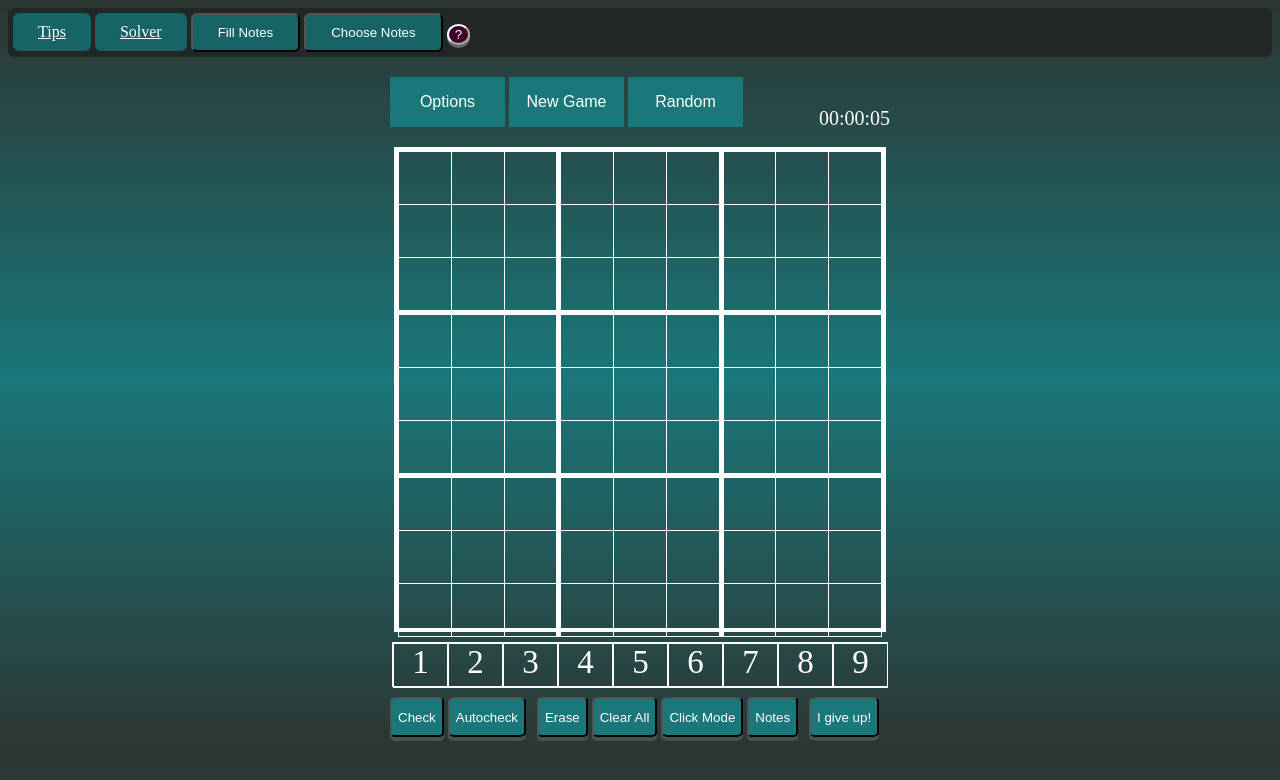
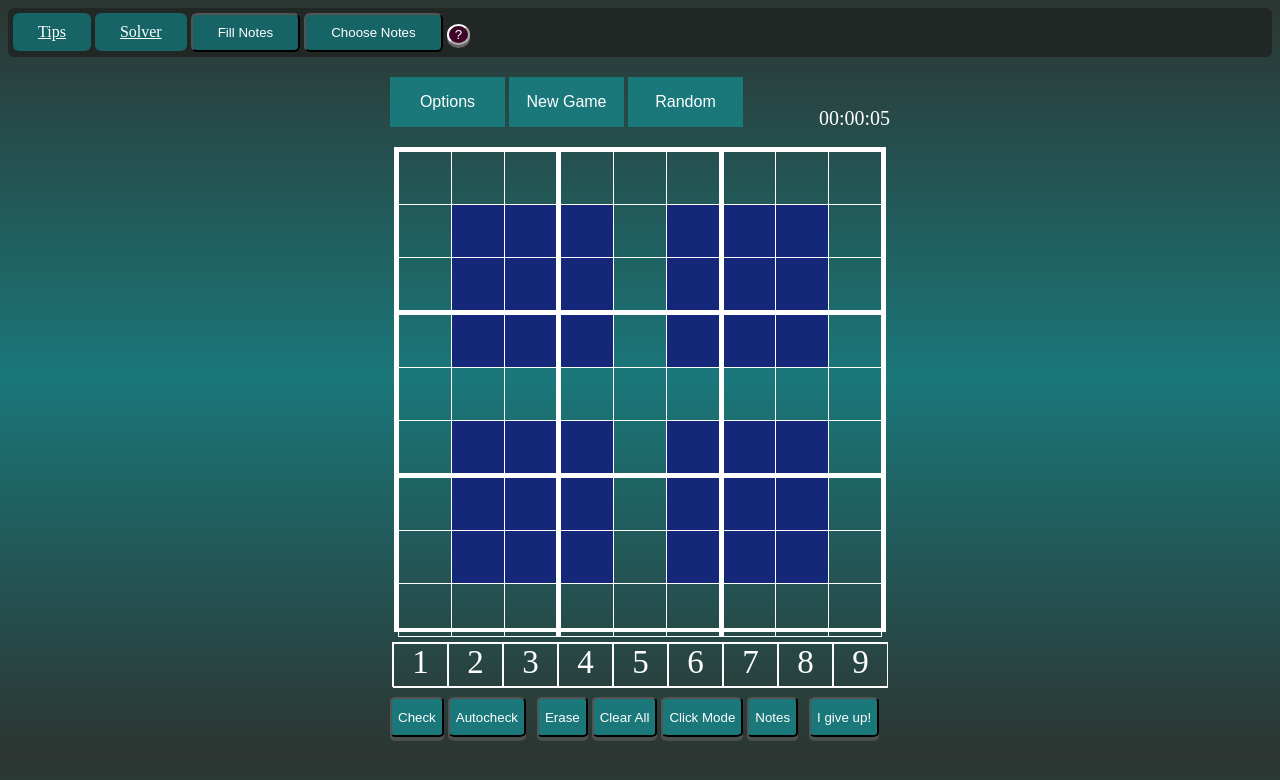
Before and after one commit to MelanieNPS/Orbital2020-outofthebox, a website: page public/hypersudoku.html in a window 1280 px wide. Drawn offline with nearby package versions, Linux system fonts and the light colour scheme.

Commit message:
Add HyperSudoku extra boxes

```diff
--- a/public/hypersudoku.css
+++ b/public/hypersudoku.css
@@ -11,6 +11,14 @@ body{
     height:485px;
     margin: auto;
     border-collapse: collapse;
+}
+.hypercell{
+    background-color: rgb(21, 39, 121);
+    border: 1px solid white;
+    width: 50px;
+    height: 50px;
+    text-align: center;
+    font-size: 33px;
 }
 .cell{
     border: 1px solid white;
--- a/public/hypersudoku.html
+++ b/public/hypersudoku.html
@@ -205,7 +205,7 @@
                     <div class="notecell"></div>
                 </div>
             </td>
-            <td id="cell11"  class="cell" tabindex="0">
+            <td id="cell11"  class="hypercell cell" tabindex="0">
                 <div class="cellnumber"></div>
                 <div class="note">
                     <div class="notecell"></div>
@@ -219,7 +219,7 @@
                     <div class="notecell"></div>
                 </div>
             </td>
-            <td id="cell12"  class="cell" tabindex="0">
+            <td id="cell12"  class="hypercell cell" tabindex="0">
                 <div class="cellnumber"></div>
                 <div class="note">
                     <div class="notecell"></div>
@@ -233,7 +233,7 @@
                     <div class="notecell"></div>
                 </div>
             </td>
-            <td id="cell13"  class="cell" tabindex="0">
+            <td id="cell13"  class="hypercell cell" tabindex="0">
                 <div class="cellnumber"></div>
                 <div class="note">
                     <div class="notecell"></div>
@@ -261,7 +261,7 @@
                     <div class="notecell"></div>
                 </div>
             </td>
-            <td id="cell15"  class="cell" tabindex="0">
+            <td id="cell15"  class="hypercell cell" tabindex="0">
                 <div class="cellnumber"></div>
                 <div class="note">
                     <div class="notecell"></div>
@@ -275,7 +275,7 @@
                     <div class="notecell"></div>
                 </div>
             </td>
-            <td id="cell16"  class="cell" tabindex="0">
+            <td id="cell16"  class="hypercell cell" tabindex="0">
                 <div class="cellnumber"></div>
                 <div class="note">
                     <div class="notecell"></div>
@@ -289,7 +289,7 @@
                     <div class="notecell"></div>
                 </div>
             </td>
-            <td id="cell17"  class="cell" tabindex="0">
+            <td id="cell17"  class="hypercell cell" tabindex="0">
                 <div class="cellnumber"></div>
                 <div class="note">
                     <div class="notecell"></div>
@@ -333,7 +333,7 @@
                     <div class="notecell"></div>
                 </div>
             </td>
-            <td id="cell21"  class="cell" tabindex="0">
+            <td id="cell21"  class="hypercell cell" tabindex="0">
                 <div class="cellnumber"></div>
                 <div class="note">
                     <div class="notecell"></div>
@@ -347,7 +347,7 @@
                     <div class="notecell"></div>
                 </div>
             </td>
-            <td id="cell22"  class="cell" tabindex="0">
+            <td id="cell22"  class="hypercell cell" tabindex="0">
                 <div class="cellnumber"></div>
                 <div class="note">
                     <div class="notecell"></div>
@@ -361,7 +361,7 @@
                     <div class="notecell"></div>
                 </div>
             </td>
-            <td id="cell23"  class="cell" tabindex="0">
+            <td id="cell23"  class="hypercell cell" tabindex="0">
                 <div class="cellnumber"></div>
                 <div class="note">
                     <div class="notecell"></div>
@@ -389,7 +389,7 @@
                     <div class="notecell"></div>
                 </div>
             </td>
-            <td id="cell25"  class="cell" tabindex="0">
+            <td id="cell25"  class="hypercell cell" tabindex="0">
                 <div class="cellnumber"></div>
                 <div class="note">
                     <div class="notecell"></div>
@@ -403,7 +403,7 @@
                     <div class="notecell"></div>
                 </div>
             </td>
-            <td id="cell26"  class="cell" tabindex="0">
+            <td id="cell26"  class="hypercell cell" tabindex="0">
                 <div class="cellnumber"></div>
                 <div class="note">
                     <div class="notecell"></div>
@@ -417,7 +417,7 @@
                     <div class="notecell"></div>
                 </div>
             </td>
-            <td id="cell27"  class="cell" tabindex="0">
+            <td id="cell27"  class="hypercell cell" tabindex="0">
                 <div class="cellnumber"></div>
                 <div class="note">
                     <div class="notecell"></div>
@@ -461,7 +461,7 @@
                     <div class="notecell"></div>
                 </div>
             </td>
-            <td id="cell31"  class="cell" tabindex="0">
+            <td id="cell31"  class="hypercell cell" tabindex="0">
                 <div class="cellnumber"></div>
                 <div class="note">
                     <div class="notecell"></div>
@@ -475,7 +475,7 @@
                     <div class="notecell"></div>
                 </div>
             </td>
-            <td id="cell32"  class="cell" tabindex="0">
+            <td id="cell32"  class="hypercell cell" tabindex="0">
                 <div class="cellnumber"></div>
                 <div class="note">
                     <div class="notecell"></div>
@@ -489,7 +489,7 @@
                     <div class="notecell"></div>
                 </div>
             </td>
-            <td id="cell33"  class="cell" tabindex="0">
+            <td id="cell33"  class="hypercell cell" tabindex="0">
                 <div class="cellnumber"></div>
                 <div class="note">
                     <div class="notecell"></div>
@@ -517,7 +517,7 @@
                     <div class="notecell"></div>
                 </div>
             </td>
-            <td id="cell35"  class="cell" tabindex="0">
+            <td id="cell35"  class="hypercell cell" tabindex="0">
                 <div class="cellnumber"></div>
                 <div class="note">
                     <div class="notecell"></div>
@@ -531,7 +531,7 @@
                     <div class="notecell"></div>
                 </div>
             </td>
-            <td id="cell36"  class="cell" tabindex="0">
+            <td id="cell36"  class="hypercell cell" tabindex="0">
                 <div class="cellnumber"></div>
                 <div class="note">
                     <div class="notecell"></div>
@@ -545,7 +545,7 @@
                     <div class="notecell"></div>
                 </div>
             </td>
-            <td id="cell37"  class="cell" tabindex="0">
+            <td id="cell37"  class="hypercell cell" tabindex="0">
                 <div class="cellnumber"></div>
                 <div class="note">
                     <div class="notecell"></div>
@@ -717,7 +717,7 @@
                     <div class="notecell"></div>
                 </div>
             </td>
-            <td id="cell51"  class="cell" tabindex="0">
+            <td id="cell51"  class="hypercell cell" tabindex="0">
                 <div class="cellnumber"></div>
                 <div class="note">
                     <div class="notecell"></div>
@@ -731,7 +731,7 @@
                     <div class="notecell"></div>
                 </div>
             </td>
-            <td id="cell52"  class="cell" tabindex="0">
+            <td id="cell52"  class="hypercell cell" tabindex="0">
                 <div class="cellnumber"></div>
                 <div class="note">
                     <div class="notecell"></div>
@@ -745,7 +745,7 @@
                     <div class="notecell"></div>
                 </div>
             </td>
-            <td id="cell53"  class="cell" tabindex="0">
+            <td id="cell53"  class="hypercell cell" tabindex="0">
                 <div class="cellnumber"></div>
                 <div class="note">
                     <div class="notecell"></div>
@@ -773,7 +773,7 @@
                     <div class="notecell"></div>
                 </div>
             </td>
-            <td id="cell55"  class="cell" tabindex="0">
+            <td id="cell55"  class="hypercell cell" tabindex="0">
                 <div class="cellnumber"></div>
                 <div class="note">
                     <div class="notecell"></div>
@@ -787,7 +787,7 @@
                     <div class="notecell"></div>
                 </div>
             </td>
-            <td id="cell56"  class="cell" tabindex="0">
+            <td id="cell56"  class="hypercell cell" tabindex="0">
                 <div class="cellnumber"></div>
                 <div class="note">
                     <div class="notecell"></div>
@@ -801,7 +801,7 @@
                     <div class="notecell"></div>
                 </div>
             </td>
-            <td id="cell57"  class="cell" tabindex="0">
+            <td id="cell57"  class="hypercell cell" tabindex="0">
                 <div class="cellnumber"></div>
                 <div class="note">
                     <div class="notecell"></div>
@@ -845,7 +845,7 @@
                     <div class="notecell"></div>
                 </div>
             </td>
-            <td id="cell61"  class="cell" tabindex="0">
+            <td id="cell61"  class="hypercell cell" tabindex="0">
                 <div class="cellnumber"></div>
                 <div class="note">
                     <div class="notecell"></div>
@@ -859,7 +859,7 @@
                     <div class="notecell"></div>
                 </div>
             </td>
-            <td id="cell62"  class="cell" tabindex="0">
+            <td id="cell62"  class="hypercell cell" tabindex="0">
                 <div class="cellnumber"></div>
                 <div class="note">
                     <div class="notecell"></div>
@@ -873,7 +873,7 @@
                     <div class="notecell"></div>
                 </div>
             </td>
-            <td id="cell63"  class="cell" tabindex="0">
+            <td id="cell63"  class="hypercell cell" tabindex="0">
                 <div class="cellnumber"></div>
                 <div class="note">
                     <div class="notecell"></div>
@@ -901,7 +901,7 @@
                     <div class="notecell"></div>
                 </div>
             </td>
-            <td id="cell65"  class="cell" tabindex="0">
+            <td id="cell65"  class="hypercell cell" tabindex="0">
                 <div class="cellnumber"></div>
                 <div class="note">
                     <div class="notecell"></div>
@@ -915,7 +915,7 @@
                     <div class="notecell"></div>
                 </div>
             </td>
-            <td id="cell66"  class="cell" tabindex="0">
+            <td id="cell66"  class="hypercell cell" tabindex="0">
                 <div class="cellnumber"></div>
                 <div class="note">
                     <div class="notecell"></div>
@@ -929,7 +929,7 @@
                     <div class="notecell"></div>
                 </div>
             </td>
-            <td id="cell67"  class="cell" tabindex="0">
+            <td id="cell67"  class="hypercell cell" tabindex="0">
                 <div class="cellnumber"></div>
                 <div class="note">
                     <div class="notecell"></div>
@@ -973,7 +973,7 @@
                     <div class="notecell"></div>
                 </div>
             </td>
-            <td id="cell71"  class="cell" tabindex="0">
+            <td id="cell71"  class="hypercell cell" tabindex="0">
                 <div class="cellnumber"></div>
                 <div class="note">
                     <div class="notecell"></div>
@@ -987,7 +987,7 @@
                     <div class="notecell"></div>
                 </div>
             </td>
-            <td id="cell72"  class="cell" tabindex="0">
+            <td id="cell72"  class="hypercell cell" tabindex="0">
                 <div class="cellnumber"></div>
                 <div class="note">
                     <div class="notecell"></div>
@@ -1001,7 +1001,7 @@
                     <div class="notecell"></div>
                 </div>
             </td>
-            <td id="cell73"  class="cell" tabindex="0">
+            <td id="cell73"  class="hypercell cell" tabindex="0">
                 <div class="cellnumber"></div>
                 <div class="note">
                     <div class="notecell"></div>
@@ -1029,7 +1029,7 @@
                     <div class="notecell"></div>
                 </div>
             </td>
-            <td id="cell75"  class="cell" tabindex="0">
+            <td id="cell75"  class="hypercell cell" tabindex="0">
                 <div class="cellnumber"></div>
                 <div class="note">
                     <div class="notecell"></div>
@@ -1043,7 +1043,7 @@
                     <div class="notecell"></div>
                 </div>
             </td>
-            <td id="cell76"  class="cell" tabindex="0">
+            <td id="cell76"  class="hypercell cell" tabindex="0">
                 <div class="cellnumber"></div>
                 <div class="note">
                     <div class="notecell"></div>
@@ -1057,7 +1057,7 @@
                     <div class="notecell"></div>
                 </div>
             </td>
-            <td id="cell77"  class="cell" tabindex="0">
+            <td id="cell77"  class="hypercell cell" tabindex="0">
                 <div class="cellnumber"></div>
                 <div class="note">
                     <div class="notecell"></div>
```
Also changed, not shown: index.html (+3 -3 lines).
